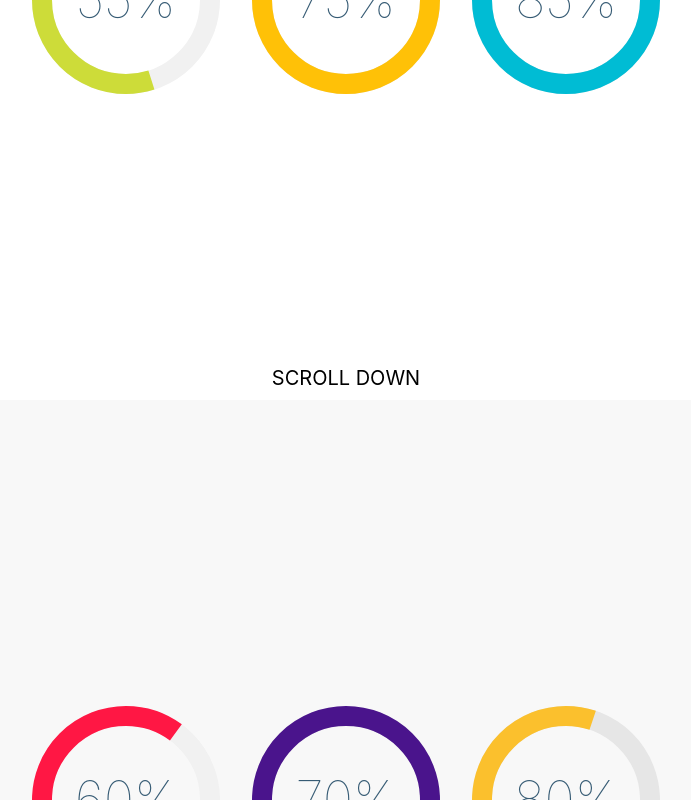
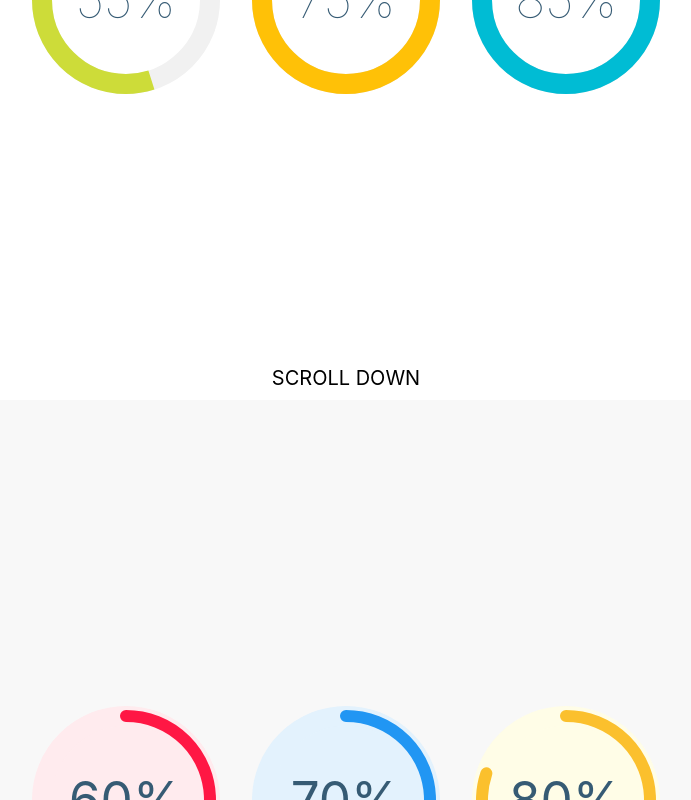
Before and after one commit to tomickigrzegorz/react-circular-progress-bar, a React (Create React App) app: page / in a window 1280 px wide. Shown: the part 2000-2800 px from the top of the page, without its empty margins (294-985 px from the left). Built offline with nearby package versions, Linux system fonts and the light colour scheme.

Commit message:
feat: new props 'unit' and 'fill'

```diff
--- a/src/App.js
+++ b/src/App.js
@@ -97,9 +97,78 @@ const rotation = [
   }
 ];
 
+const fill = [
+  {
+    id: 12,
+    percent: 60,
+    stroke: 6,
+    strokeBottom: 10,
+    colorSlice: "#FF1744",
+    colorCircle: "#FFEBEE",
+    fill: "#FFEBEE",
+    round: true
+  },
+  {
+    id: 13,
+    percent: 70,
+    stroke: 6,
+    strokeBottom: 10,
+    colorSlice: "#2196F3",
+    colorCircle: "#E3F2FD",
+    fill: "#E3F2FD",
+    round: true
+  },
+  {
+    id: 14,
+    percent: 80,
+    stroke: 6,
+    strokeBottom: 10,
+    colorSlice: "#FBC02D",
+    colorCircle: "#FFFDE7",
+    fill: "#FFFDE7",
+    round: true
+  }
+];
+
+const unit = [
+  {
+    id: 15,
+    percent: 75,
+    stroke: 4,
+    strokeBottom: 10,
+    colorSlice: "#fff",
+    colorCircle: "#F50057",
+    fontSize: "1.2em",
+    unit: "PL",
+    round: true
+  },
+  {
+    id: 16,
+    percent: 55,
+    stroke: 4,
+    strokeBottom: 10,
+    colorSlice: "#fff",
+    colorCircle: "#D500F9",
+    fontSize: "1.2em",
+    unit: "GB",
+    round: true
+  },
+  {
+    id: 17,
+    percent: 35,
+    stroke: 4,
+    strokeBottom: 10,
+    colorSlice: "#fff",
+    colorCircle: "#1B5E20",
+    fontSize: "1.2em",
+    unit: "$",
+    round: true
+  }
+];
+
 const cut = [
   {
-    id: 12,
+    id: 18,
     percent: 50,
     colorSlice: "#F44336",
     colorCircle: "#f1f1f1",
@@ -108,7 +177,7 @@ const cut = [
     rotation: 144
   },
   {
-    id: 13,
+    id: 19,
     percent: 75,
     colorSlice: "#D500F9",
     colorCircle: "#e6e6e6",
@@ -119,7 +188,7 @@ const cut = [
     round: true
   },
   {
-    id: 14,
+    id: 20,
     percent: 100,
     colorSlice: "#33691E",
     colorCircle: "#e6e6e6",
@@ -134,7 +203,7 @@ const cut = [
 
 const images = [
   {
-    id: 15,
+    id: 21,
     percent: 55,
     colorSlice: "#CDDC39",
     colorCircle: "#f1f1f1",
@@ -143,7 +212,7 @@ const images = [
     textPosition: "1.5em"
   },
   {
-    id: 16,
+    id: 22,
     percent: 75,
     colorSlice: "#ffc107",
     colorCircle: "#e6e6e6",
@@ -152,7 +221,7 @@ const images = [
     textPosition: "1.5em"
   },
   {
-    id: 17,
+    id: 23,
     percent: 85,
     colorSlice: "#00bcd4",
     colorCircle: "#e6e6e6",
@@ -164,14 +233,14 @@ const images = [
 
 const imagesWithText = [
   {
-    id: 18,
+    id: 24,
     percent: 55,
     colorSlice: "#CDDC39",
     colorCircle: "#f1f1f1",
     number: false
   },
   {
-    id: 19,
+    id: 25,
     percent: 75,
     colorSlice: "#ffc107",
     colorCircle: "#e6e6e6",
@@ -179,7 +248,7 @@ const imagesWithText = [
     number: false
   },
   {
-    id: 20,
+    id: 26,
     percent: 85,
     colorSlice: "#00bcd4",
     colorCircle: "#e6e6e6",
@@ -190,21 +259,21 @@ const imagesWithText = [
 
 const withoutNumber = [
   {
-    id: 21,
+    id: 27,
     percent: 60,
     colorSlice: "#000",
     colorCircle: "#e6e6e6",
     number: false
   },
   {
-    id: 22,
+    id: 28,
     percent: 70,
     colorSlice: "#ffc107",
     colorCircle: "#e6e6e6",
     number: false
   },
   {
-    id: 23,
+    id: 29,
     percent: 80,
     colorSlice: "#00bcd4",
     colorCircle: "#e6e6e6",
@@ -242,6 +311,16 @@ function App() {
       </section>
       <section>
         {simple.map((props, index) => {
+          return <CircularProgressBar key={index} {...props} />;
+        })}
+      </section>
+      <section>
+        {fill.map((props, index) => {
+          return <CircularProgressBar key={index} {...props} />;
+        })}
+      </section>
+      <section>
+        {unit.map((props, index) => {
           return <CircularProgressBar key={index} {...props} />;
         })}
       </section>
--- a/src/components/Background.js
+++ b/src/components/Background.js
@@ -2,8 +2,16 @@ import React, { useContext } from "react";
 import { PropsContext } from "./Provider";
 
 const Background = () => {
-  let { stroke, round, inverse, strokeBottom, cut, rotation, colorCircle } =
-    useContext(PropsContext);
+  let {
+    stroke,
+    fill,
+    round,
+    inverse,
+    strokeBottom,
+    cut,
+    rotation,
+    colorCircle
+  } = useContext(PropsContext);
 
   const dashoffset = 264 - (100 - cut) * 2.64;
 
@@ -13,7 +21,7 @@ const Background = () => {
       cy="50"
       r="42"
       shapeRendering="geometricPrecision"
-      fill="none"
+      fill={fill}
       style={{
         transform: `rotate(${rotation}deg)`,
         transformOrigin: "50% 50%"
--- a/src/components/CircularProgressBar.js
+++ b/src/components/CircularProgressBar.js
@@ -67,9 +67,9 @@ const CircularProgressBar = (props) => {
       <PropsContext.Provider value={value}>
         {children && <StyleCenter />}
         <Wrapper>
-          <Text />
           <Background />
           <Top />
+          <Text />
         </Wrapper>
       </PropsContext.Provider>
     </div>
--- a/src/components/Text.js
+++ b/src/components/Text.js
@@ -2,8 +2,16 @@ import React, { useContext } from "react";
 import { PropsContext } from "./Provider";
 
 const Text = () => {
-  let { id, number, counter, textPosition, fontSize, fontWeight, fontColor } =
-    useContext(PropsContext);
+  let {
+    id,
+    unit,
+    number,
+    counter,
+    textPosition,
+    fontSize,
+    fontWeight,
+    fontColor
+  } = useContext(PropsContext);
 
   return number ? (
     <text
@@ -16,7 +24,7 @@ const Text = () => {
       dy={textPosition} // fixed issue with centering text vertical
     >
       {counter}
-      <tspan className={`circular-tspan-${id || 0}`}>%</tspan>
+      <tspan className={`circular-tspan-${id || 0}`}>{unit}</tspan>
     </text>
   ) : null;
 };
--- a/src/index.css
+++ b/src/index.css
@@ -41,3 +41,21 @@ section:after {
 section:nth-child(even) {
   background: #f8f8f8;
 }
+
+.circular-tspan-15 {
+  fill: #f50057;
+  font-size: 0.8rem;
+  font-weight: 700;
+}
+
+.circular-tspan-16 {
+  fill: #d500f9;
+  font-size: 0.8rem;
+  font-weight: 700;
+}
+
+.circular-tspan-17 {
+  fill: #1b5e20;
+  font-size: 0.8rem;
+  font-weight: 700;
+}
--- a/src/types/index.js
+++ b/src/types/index.js
@@ -13,8 +13,12 @@ const CircleType = {
   number: bool,
   size: number,
   speed: number,
+  cut: number,
+  rotation: number,
+  unit: string,
   textPosition: string,
   fontSize: string,
+  fill: string,
   fontWeight: number,
   fontColor: string,
   linearGradient: array
@@ -30,9 +34,11 @@ const CircleDefaultProps = {
   speed: 1000,
   cut: 0,
   rotation: -90,
+  unit: "%",
   textPosition: ".35em",
   fontSize: "1.6rem",
   fontColor: "#365b74",
+  fill: "none",
   fontWeight: 400
 };
 
```
Also changed, not shown: 1 other file (tests, documents, lock files or other folders).
